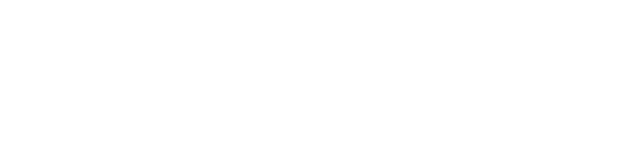
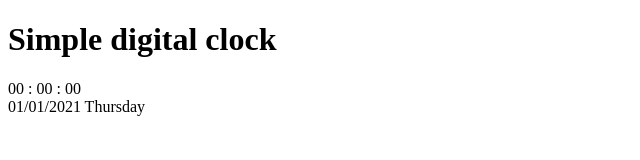
Before and after one commit to katheryn-k/simple-digital-clock, a plain HTML site: page index.html in a window 1280 px wide. Shown: the whole page, without its empty margins (0-640 px from the left). Drawn offline with Linux system fonts and the light colour scheme.

Commit message:
feat: add html layout

```diff
--- a/index.html
+++ b/index.html
@@ -6,7 +6,32 @@
     <link rel="stylesheet" href="styles.css">
 </head>
 <body>
-
+    <div class="wrapper">
+    <header class="header">
+        <div class="container">
+            <h1 class="header__title">
+                Simple digital clock
+            </h1>
+        </div>
+    </header>
+    <main class="main">
+        <div class="container">
+            <div class="clock__wrapper">
+                <section class="time__container">
+                    <span class="time__hour">00</span>
+                    <span class="time__divider">:</span>
+                    <span class="time__minute">00</span>
+                    <span class="time__divider">:</span>
+                    <span class="time__second">00</span>
+                </section>
+                <section class="date__container">
+                    <span class="date">01/01/2021</span>
+                    <span class="day">Thursday</span>
+                </section>
+            </div>
+        </div>
+    </main>
+</div>
     <script src="main.js"></script>
 </body>
 </html>
```
